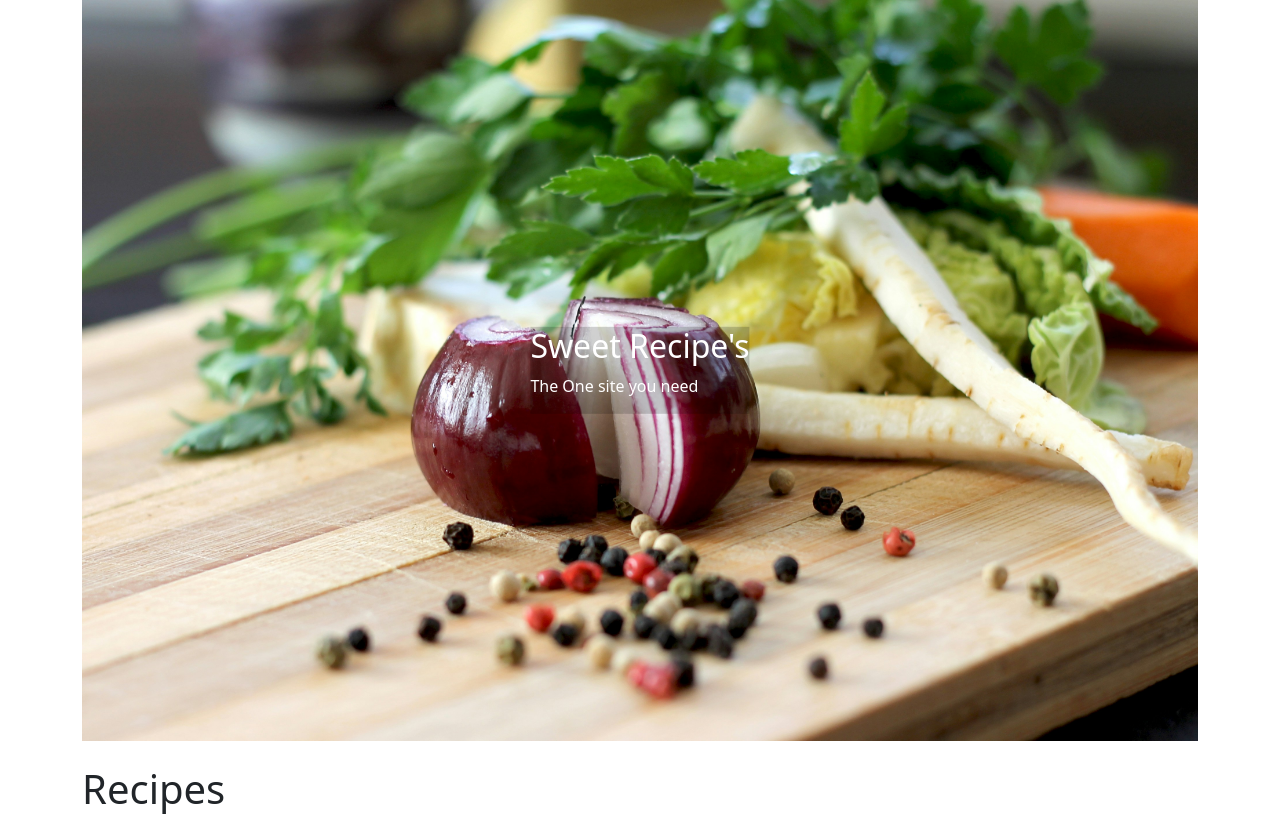
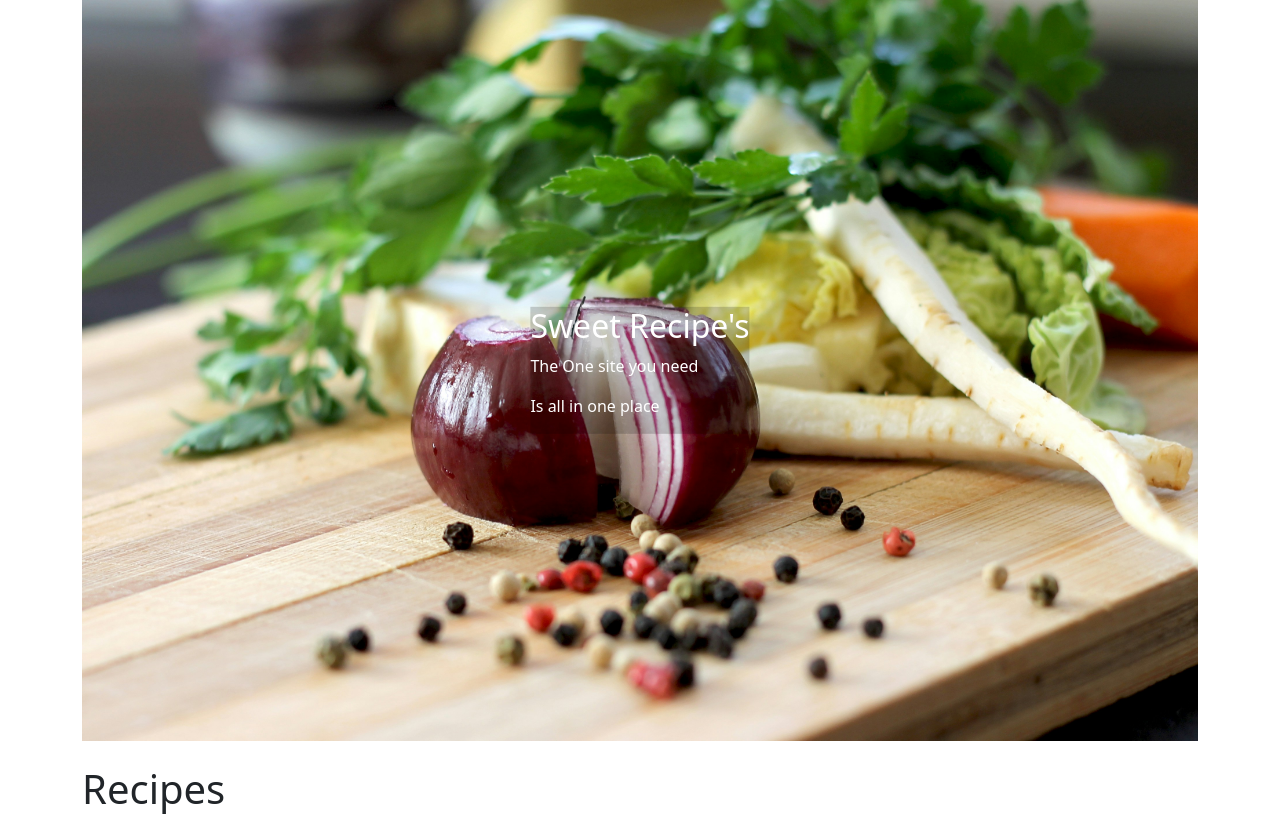
Before and after one commit to rahulemathi/login-page-1, a plain HTML site: page index2.html in a window 1280 px wide. Shown: the top 816 px of the page. Drawn offline with nearby package versions, Linux system fonts and the light colour scheme.

Commit message:
added a line in the index2 html

```diff
--- a/index2.html
+++ b/index2.html
@@ -25,6 +25,7 @@
                 <div class="position-absolute top-50 start-50 translate-middle text-white" style="background-color: rgba(0, 0, 0, 0.185);">
                 <h2>Sweet Recipe's</h2>
                 <p>The One site you need</p>
+                <p>Is all in one place</p>
                 </div>
             </div>
         </div>
```
